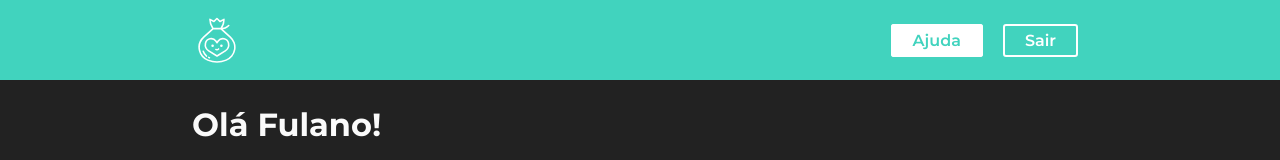
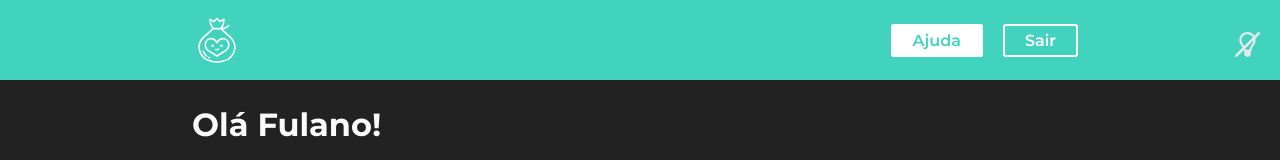
Before and after one commit to andrade-bruno/modalgr-training-process, a React (Create React App) app in the folder styled-components/: page / in a window 1280 px wide. Shown: the top 160 px of the page. Built offline with nearby package versions, Linux system fonts and the light colour scheme.

Commit message:
feat: ThemeSwithcer, IconTheme

```diff
--- a/styled-components/src/App.js
+++ b/styled-components/src/App.js
@@ -6,12 +6,23 @@ import Header from "./Components/Header";
 import Container from "./Components/Container";
 
 import { GlobalStyle } from "./Components/globalStyle";
+import { BtnThemeSwitcher } from "./Components/UI";
+import IconTheme from "./Components/UI/IconTheme";
 
 function App() {
+  const [isDark, setTheme] = React.useState(true)
+
+  const toggleTheme = () => {
+    setTheme((theme) => !theme)
+  }
+
   return (
     <>
-      <ThemeProvider theme={themeDark}>
+      <ThemeProvider theme={isDark ? themeDark : themeLight}>
         <GlobalStyle />
+        <BtnThemeSwitcher onClick={toggleTheme}>
+          <IconTheme isDark={isDark}/>
+        </BtnThemeSwitcher>
         <Header />
         <Container />
       </ThemeProvider>
--- /dev/null
+++ b/styled-components/src/Components/UI/IconTheme.js
@@ -0,0 +1,11 @@
+import React from "react";
+import ThemeOn from '../../assets/images/themeOn.svg'
+import ThemeOff from '../../assets/images/themeOff.svg'
+import { Icon } from "./index";
+
+export const IconTheme = ({isDark}) => {
+    return isDark === true ? <Icon src={ThemeOff} alt='Dark' />
+    : <Icon src={ThemeOn} alt='Light' />
+}
+
+export default IconTheme
--- a/styled-components/src/Components/UI/index.js
+++ b/styled-components/src/Components/UI/index.js
@@ -40,3 +40,12 @@ export const Balance = styled.div`
   font-weight: 700;
   font-size: 32px;
 `
+
+export const BtnThemeSwitcher = styled.button`
+  position: absolute;
+  top: 4vh;
+  right: 20px;
+  background: inherit;
+  border: none;
+  cursor: pointer;
+`
```
